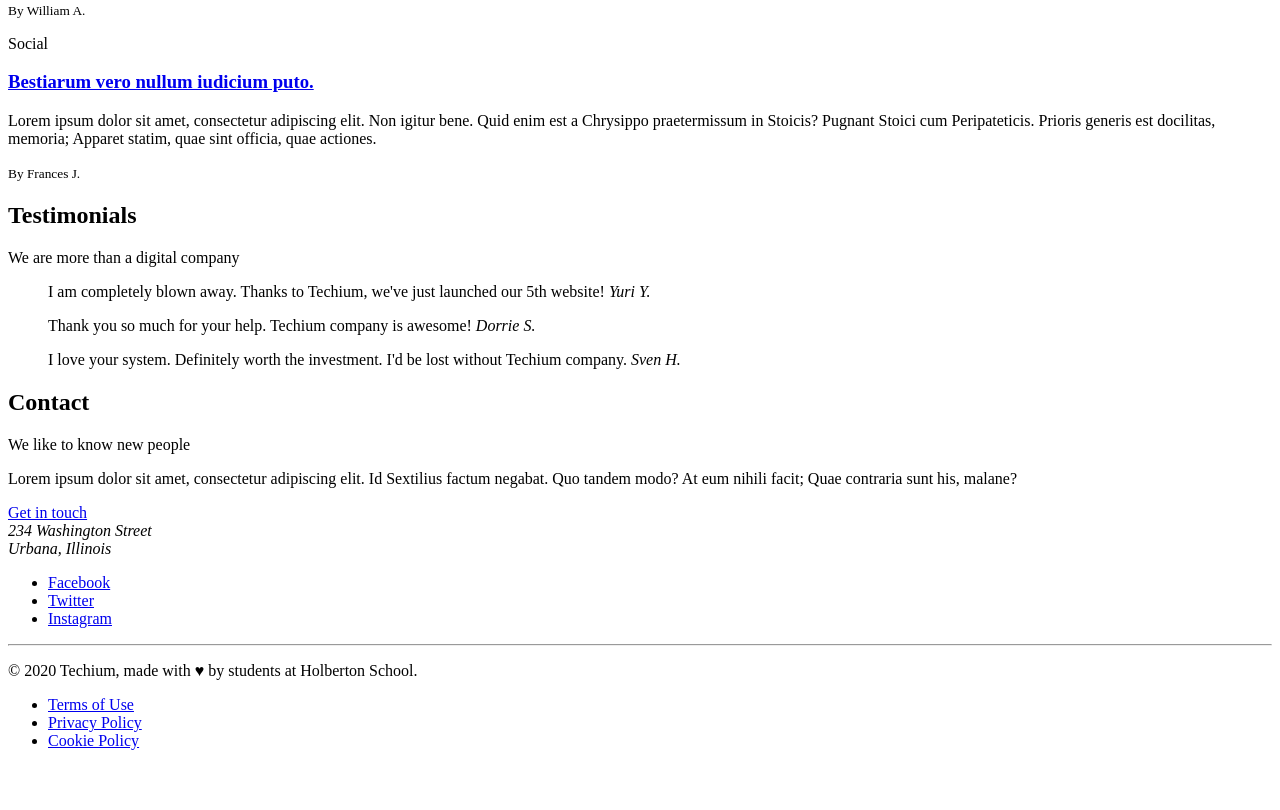
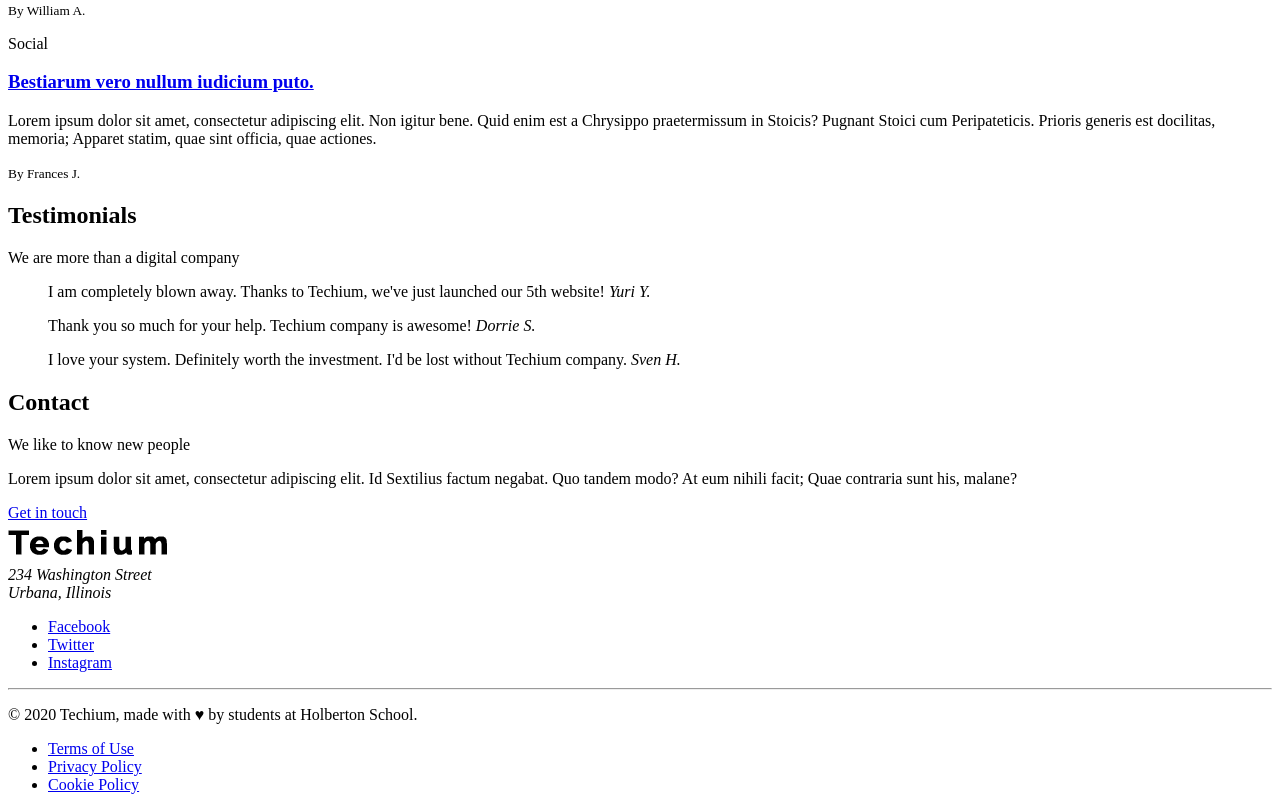
Before and after one commit to aytachuseynli/holbertonschool-web_front_end, a plain HTML site: page html_advanced/35-index.html in a window 1280 px wide. Shown: the part 1621-2431 px from the top of the page. Before the commit the page ends 2387 px from the top, so only its background shows below. Drawn offline with Linux system fonts and the light colour scheme.

Commit message:
Replace text logo with image logo

```diff
--- a/html_advanced/35-index.html
+++ b/html_advanced/35-index.html
@@ -219,6 +219,11 @@
     </main>
     <!-- Footer -->
     <footer>
+        <img
+        src="./logo-black.png"
+        width="160"
+        height="40"
+        alt="Techium logo">
       <address>
         234 Washington Street <br />
         Urbana, Illinois
```
Also changed, not shown: html_advanced/36-index.html (added).
